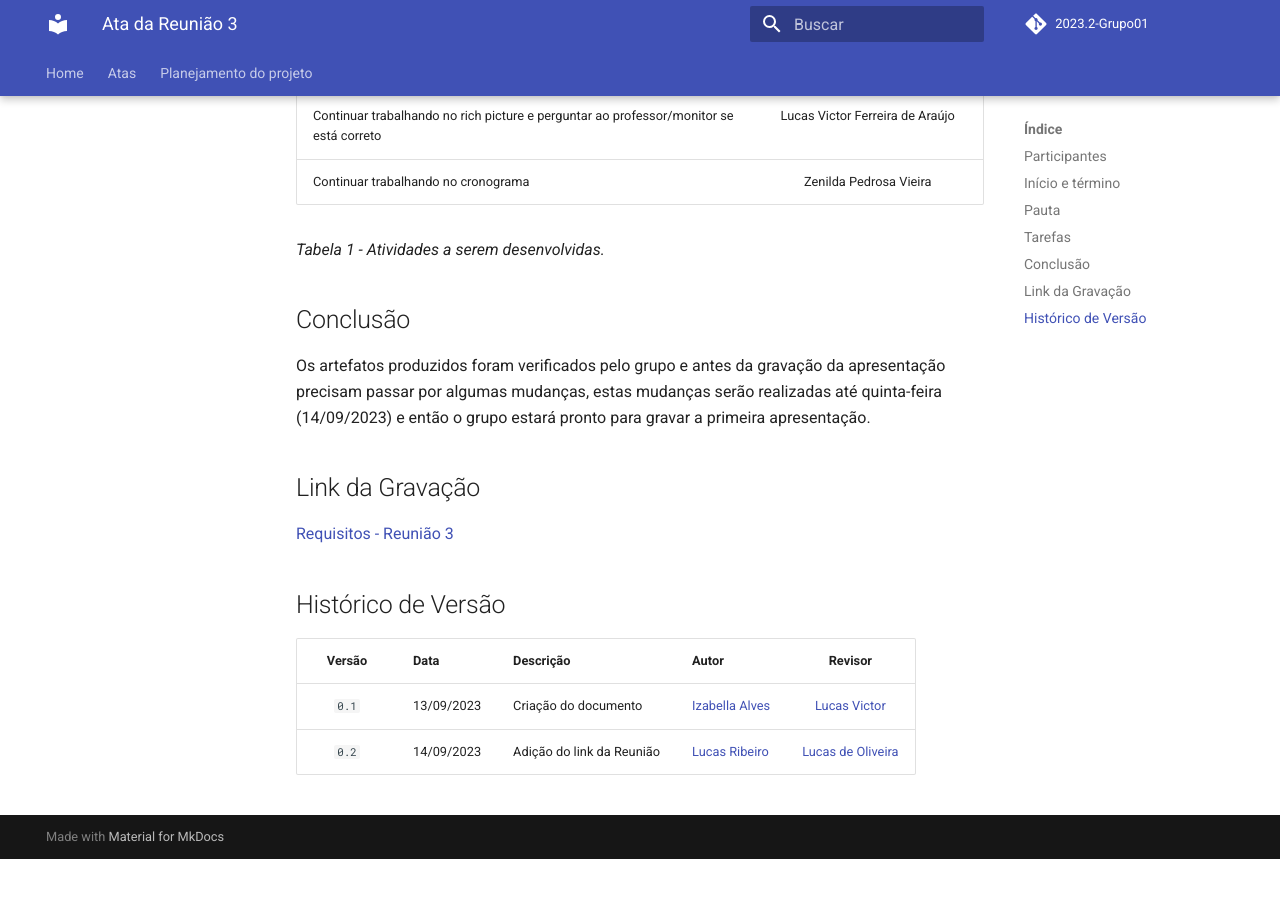
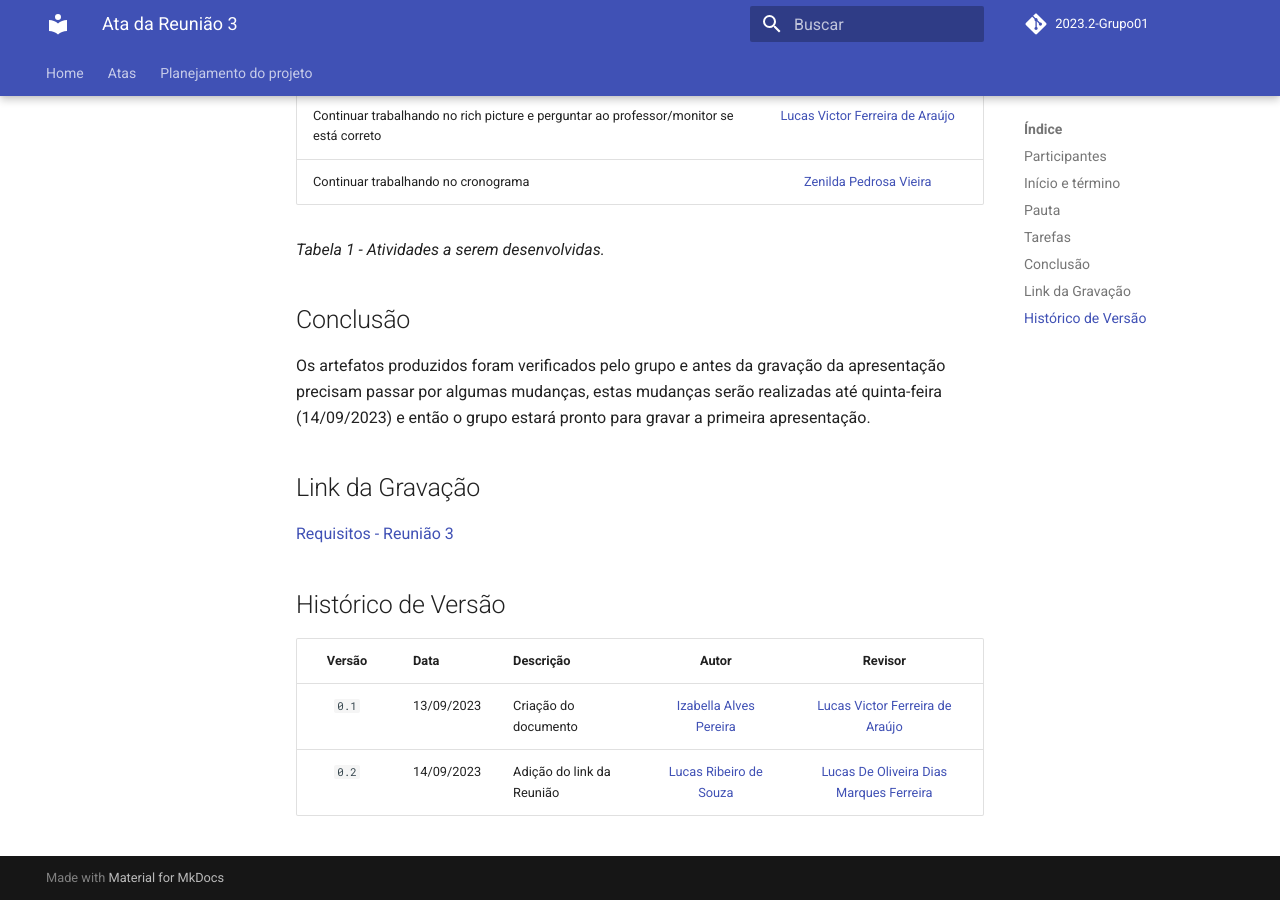
Before and after one commit to Requisitos-de-Software/2023.2-Economia-DF, an MkDocs documentation site: the page built from docs/atas/Reunião 3 - 13.09.2023.md, in a window 1280 px wide and 900 px high, scrolled down 1290 px. Built offline with MkDocs 1.6.1 and Material for MkDocs 9.7.7, drawn with Linux system fonts in a browser that asks for light colours; comment, search, counter and statistics services are not loaded; before the commit the page ends 2149 px from its top, so only the background shows below that; part of the change alters nothing that is shown.

Commit message:
Colocando link nos nomes

```diff
--- a/docs/atas/Reunião 3 - 13.09.2023.md
+++ b/docs/atas/Reunião 3 - 13.09.2023.md
@@ -4,13 +4,13 @@ Reunião realizada no Microsoft Teams.
 
 ## Participantes
 
-* Gabriel da Silva Rosa
-* Gabriel Pessoa Zaranza
-* Izabella Alves Pereira
-* Lucas De Oliveira Dias Marques Ferreira
-* Lucas Ribeiro de Souza
-* Lucas Victor Ferreira de Araújo
-* Zenilda Pedrosa Vieira
+* [Gabriel da Silva Rosa](https://github.com/gabrielrosa09)
+* [Gabriel Pessoa Zaranza](https://github.com/GZaranza)
+* [Izabella Alves Pereira](https://github.com/izabellaalves)
+* [Lucas De Oliveira Dias Marques Ferreira](https://github.com/LucasOliveiraDiasMarquesFerreira)
+* [Lucas Ribeiro de Souza](https://github.com/lucassouzs)
+* [Lucas Victor Ferreira de Araújo](https://github.com/Lucas13032003)
+* [Zenilda Pedrosa Vieira](https://github.com/zenildavieira)
 
 ## Início e término
 
@@ -27,13 +27,13 @@ Reunião realizada no Microsoft Teams.
 
 |Tarefa                                          |Responsável                    |
 |------------------------------------------------|:-----------------------------:|
-|Continuar trabalhando no cronograma|Gabriel da Silva Rosa                   |
-|Continuar trabalhando no rich picture e perguntar ao professor/monitor se está correto|Gabriel Pessoa Zaranza                  |
-|Atualizar gitpages|Izabella Alves Pereira                  |
-|Continuar trabalhando nas ferramentas|Lucas De Oliveira Dias Marques Ferreira |
-|Continuar trabalhando no rich picture e perguntar ao professor/monitor se está correto|Lucas Ribeiro de Souza                  |
-|Continuar trabalhando no rich picture e perguntar ao professor/monitor se está correto|Lucas Victor Ferreira de Araújo         |
-|Continuar trabalhando no cronograma|Zenilda Pedrosa Vieira                  |
+|Continuar trabalhando no cronograma|[Gabriel da Silva Rosa](https://github.com/gabrielrosa09)|
+|Continuar trabalhando no rich picture e perguntar ao professor/monitor se está correto|[Gabriel Pessoa Zaranza](https://github.com/GZaranza)                  |
+|Atualizar gitpages|[Izabella Alves Pereira](https://github.com/izabellaalves)                  |
+|Continuar trabalhando nas ferramentas|[Lucas De Oliveira Dias Marques Ferreira](https://github.com/LucasOliveiraDiasMarquesFerreira) |
+|Continuar trabalhando no rich picture e perguntar ao professor/monitor se está correto|[Lucas Ribeiro de Souza](https://github.com/lucassouzs)                  |
+|Continuar trabalhando no rich picture e perguntar ao professor/monitor se está correto|[Lucas Victor Ferreira de Araújo](https://github.com/Lucas13032003)        |
+|Continuar trabalhando no cronograma|[Zenilda Pedrosa Vieira](https://github.com/zenildavieira)                  |
 
 
 *Tabela 1 - Atividades a serem desenvolvidas.*
@@ -49,6 +49,6 @@ Os artefatos produzidos foram verificados pelo grupo e antes da gravação da ap
 ## Histórico de Versão
 
 |Versão|Data|Descrição|Autor|Revisor|
-|:----:|----|---------|-----|:-------:|
-|`0.1`|13/09/2023|Criação do documento|[Izabella Alves](https://github.com/izabellaalves)|[Lucas Victor](https://github.com/Lucas13032003)|
-|`0.2`|14/09/2023|Adição do link da Reunião|[Lucas Ribeiro](https://github.com/lucassouzs)|[Lucas de Oliveira](https://github.com/LucasOliveiraDiasMarquesFerreira)|
+|:----:|----|---------|:-----:|:-------:|
+|`0.1`|13/09/2023|Criação do documento|[Izabella Alves Pereira](https://github.com/izabellaalves)|[Lucas Victor Ferreira de Araújo](https://github.com/Lucas13032003)|
+|`0.2`|14/09/2023|Adição do link da Reunião|[Lucas Ribeiro de Souza](https://github.com/lucassouzs)|[Lucas De Oliveira Dias Marques Ferreira](https://github.com/LucasOliveiraDiasMarquesFerreira)|
```
